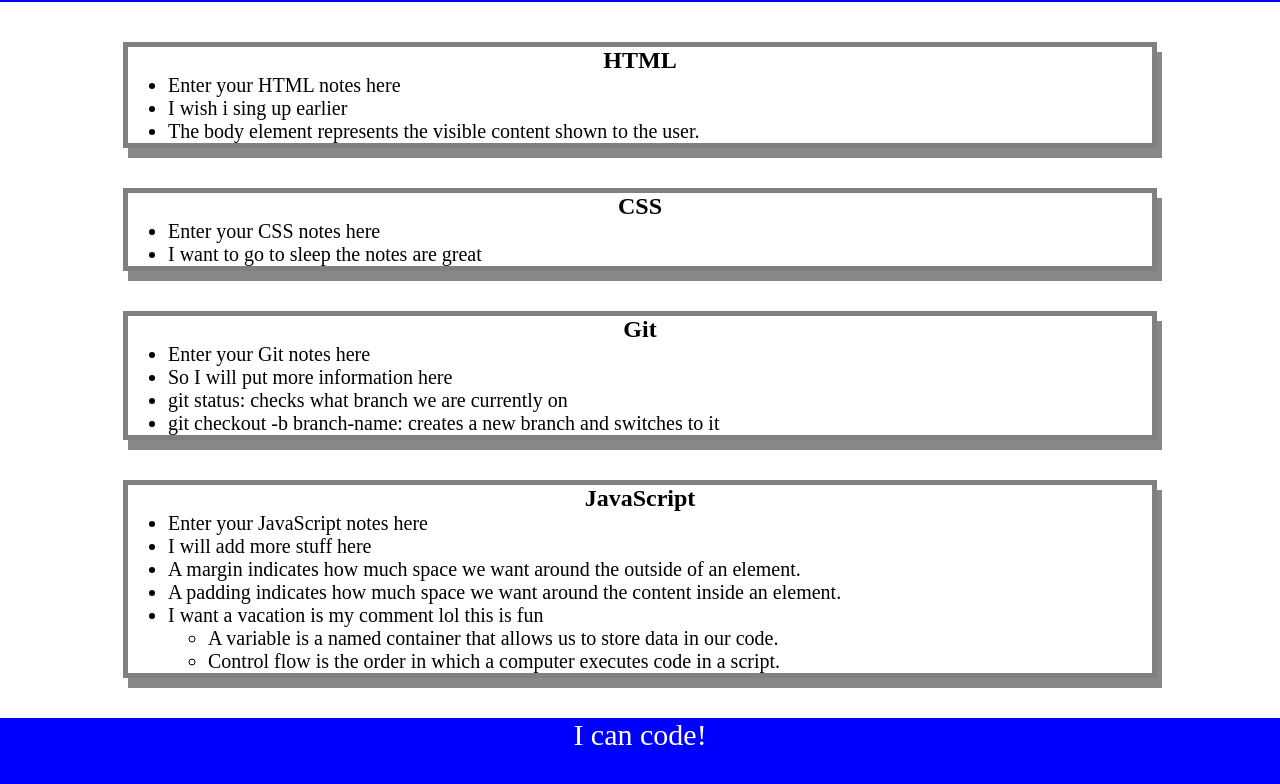
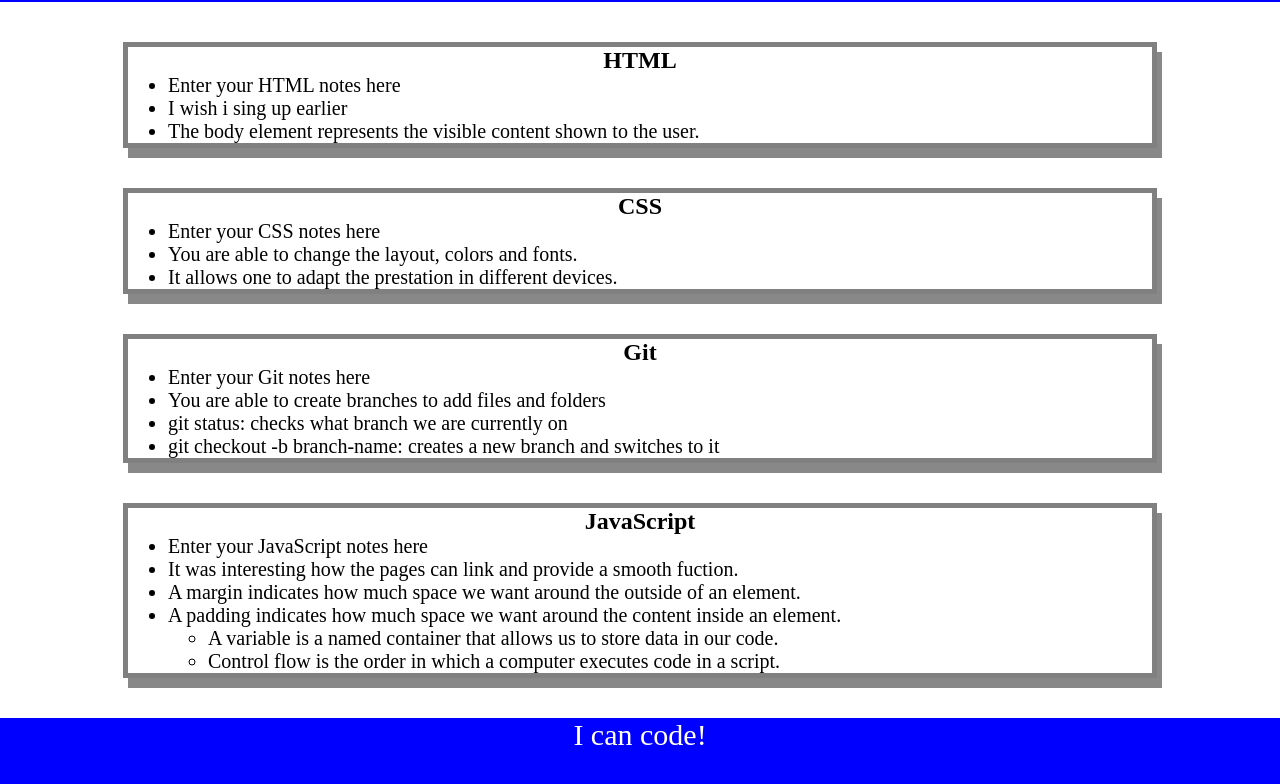
Before and after one commit to DenCoding2023/prework-study-guide, a plain HTML site: page index.html in a window 1280 px wide. Shown: the part 118-902 px from the top of the page. Drawn offline with Linux system fonts and the light colour scheme.

```diff
--- a/index.html
+++ b/index.html
@@ -28,7 +28,8 @@
         <h2>CSS</h2>
      <ul>
        <li>Enter your CSS notes here</li>
-       <li> I want to go to sleep the notes are great</li>
+       <li> You are able to change the layout, colors and fonts.</li>
+       <li> It allows one to adapt the prestation in different devices.</li>
      </ul>
 
       </section>
@@ -37,7 +38,7 @@
         <h2>Git</h2>
      <ul>
        <li>Enter your Git notes here</li>
-       <li> So I will put more information here</li>
+       <li> You are able to create branches to add files and folders</li>
        <li>git status: checks what branch we are currently on</li>
     <li>git checkout -b branch-name: creates a new branch and switches to it</li>
      </ul>
@@ -48,11 +49,10 @@
         <h2>JavaScript</h2>
         <ul>
           <li>Enter your JavaScript notes here</li>
-          <li> I will add more stuff here</li>
+          <li> It was interesting how the pages can link and provide a smooth fuction.</li>
           <li>A margin indicates how much space we want around the outside of an element.</li>
           <li>A padding indicates how much space we want around the content inside an element.</li>
-          <li> I want a vacation is my comment lol this is fun</li>
-          <ul>
+        <ul>
             <li>A variable is a named container that allows us to store data in our code.</li>
             <li>Control flow is the order in which a computer executes code in a script.</li>
           </ul>
```
